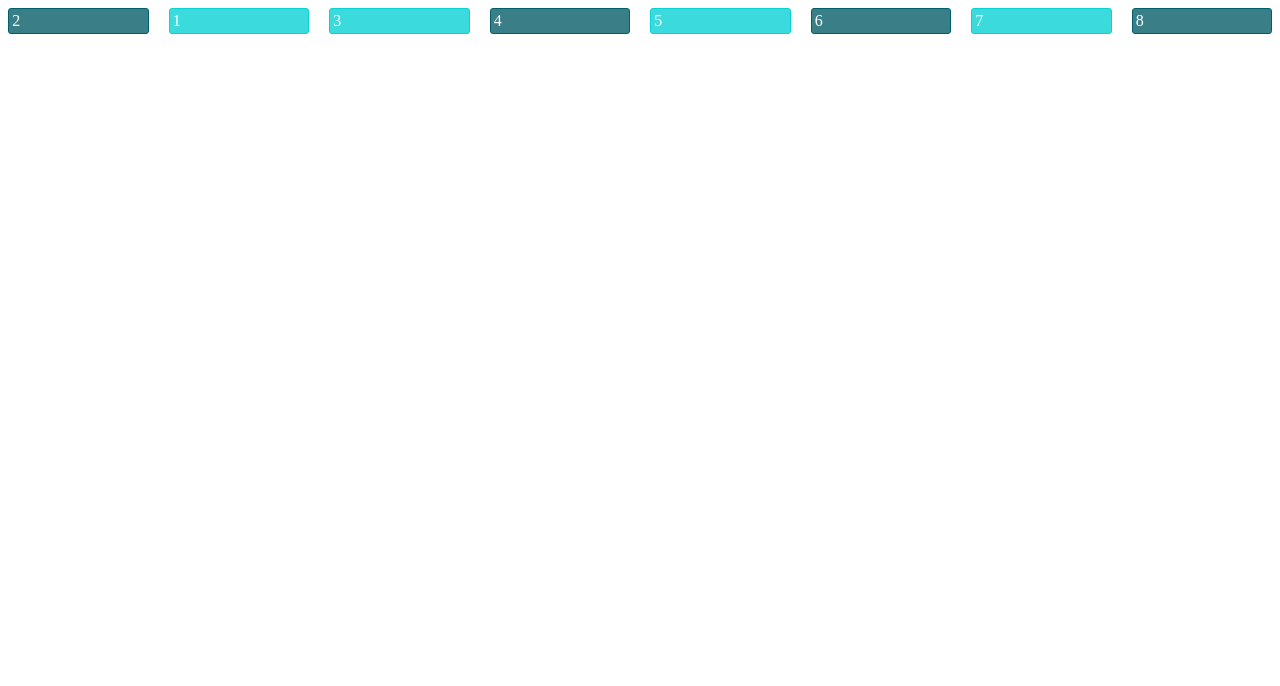
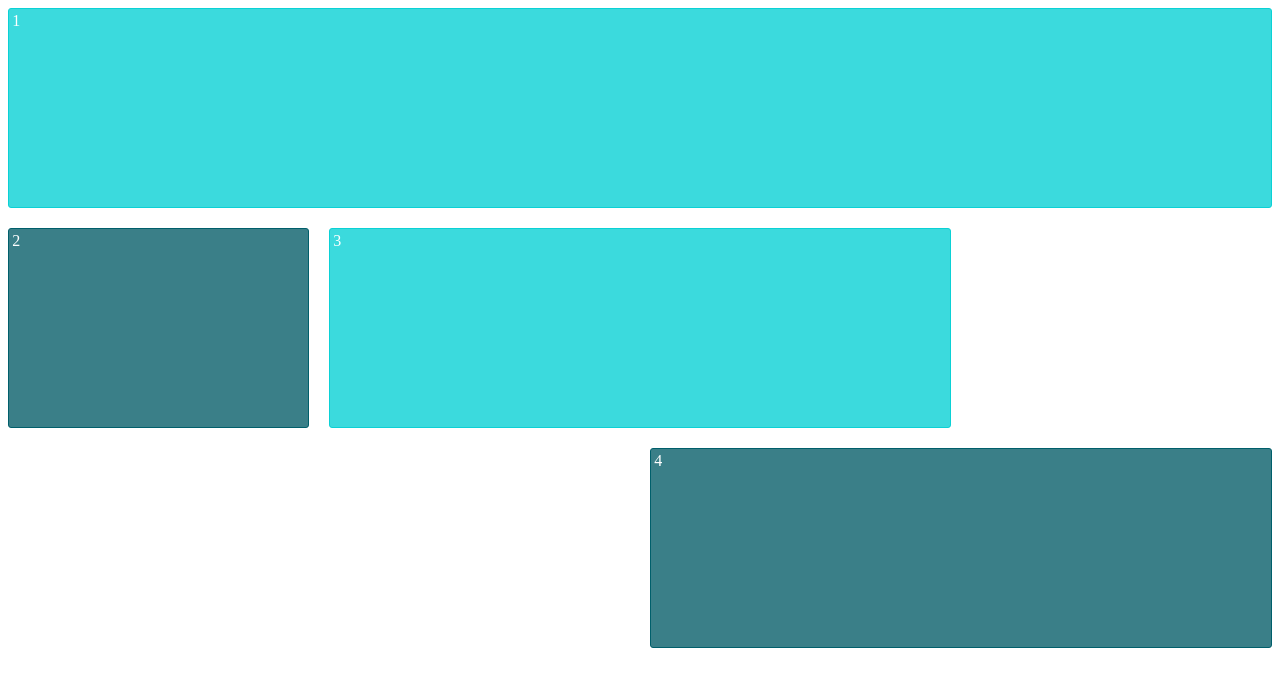
Before and after one commit to warlyware/css-grid-by-example, a website: page index.html in a window 1280 px wide. Drawn offline with Linux system fonts and the light colour scheme.

Commit message:
Use line based positioning

```diff
--- a/index.html
+++ b/index.html
@@ -13,10 +13,6 @@
         <div>2</div>
         <div>3</div>
         <div>4</div>
-        <div>5</div>
-        <div>6</div>
-        <div>7</div>
-        <div>8</div>
     </div>
 </body>
 </html>
--- a/style.css
+++ b/style.css
@@ -4,12 +4,28 @@
 
 .grid {
     display: grid;
-    grid-template-columns: repeat(auto-fit, minmax(50px, 1fr));
+    grid-template-columns: repeat(4, 1fr);
+    grid-template-rows: repeat(3, 200px);
     grid-gap: 20px;
 }
 
+.grid div:nth-child(1) {
+    grid-column: 1 / -1;
+}
+
 .grid div:nth-child(2) {
-    order: 1;
+    grid-column: 1;
+    gird-row: 2;
+}
+
+.grid div:nth-child(3) {
+    grid-column: 2 / 4;
+    gird-row: 2;
+}
+
+.grid div:nth-child(4) {
+    grid-column: 3 / 5;
+    gird-row: 2;
 }
 
 .grid div {
```
